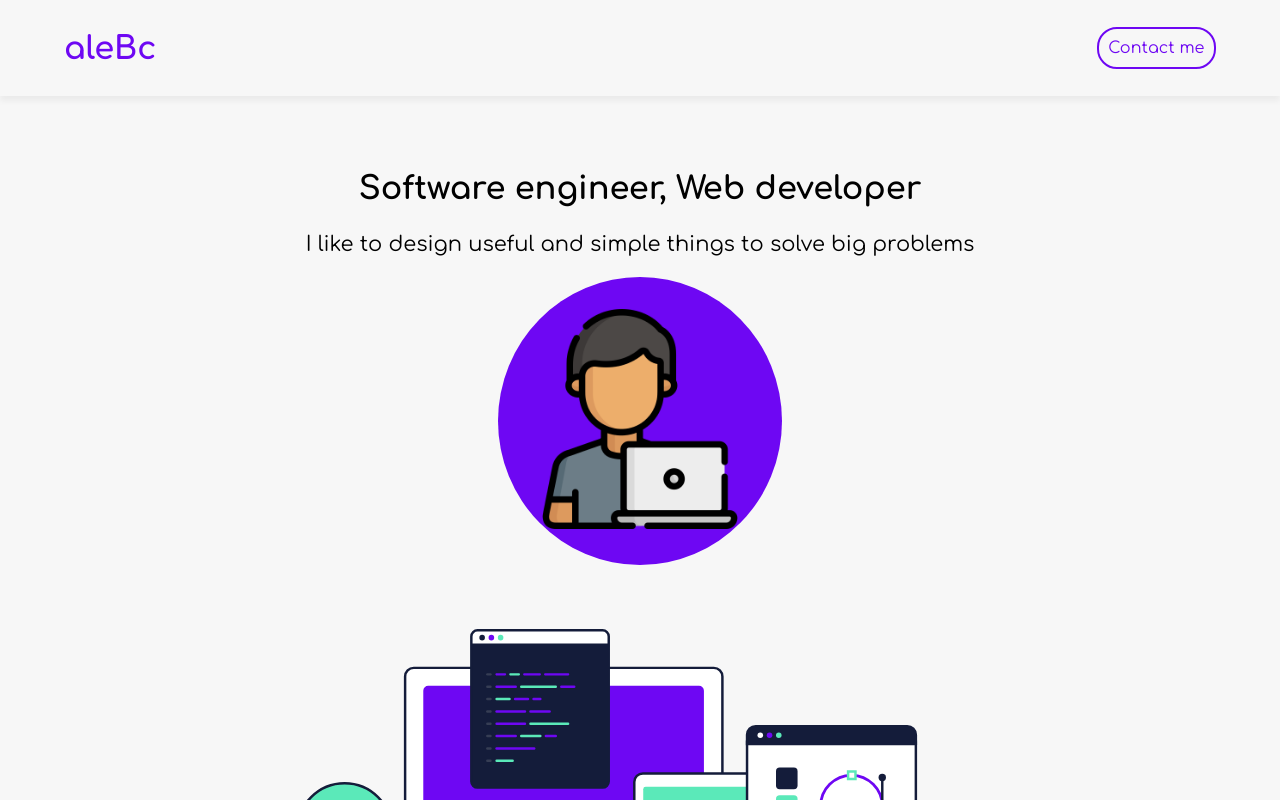
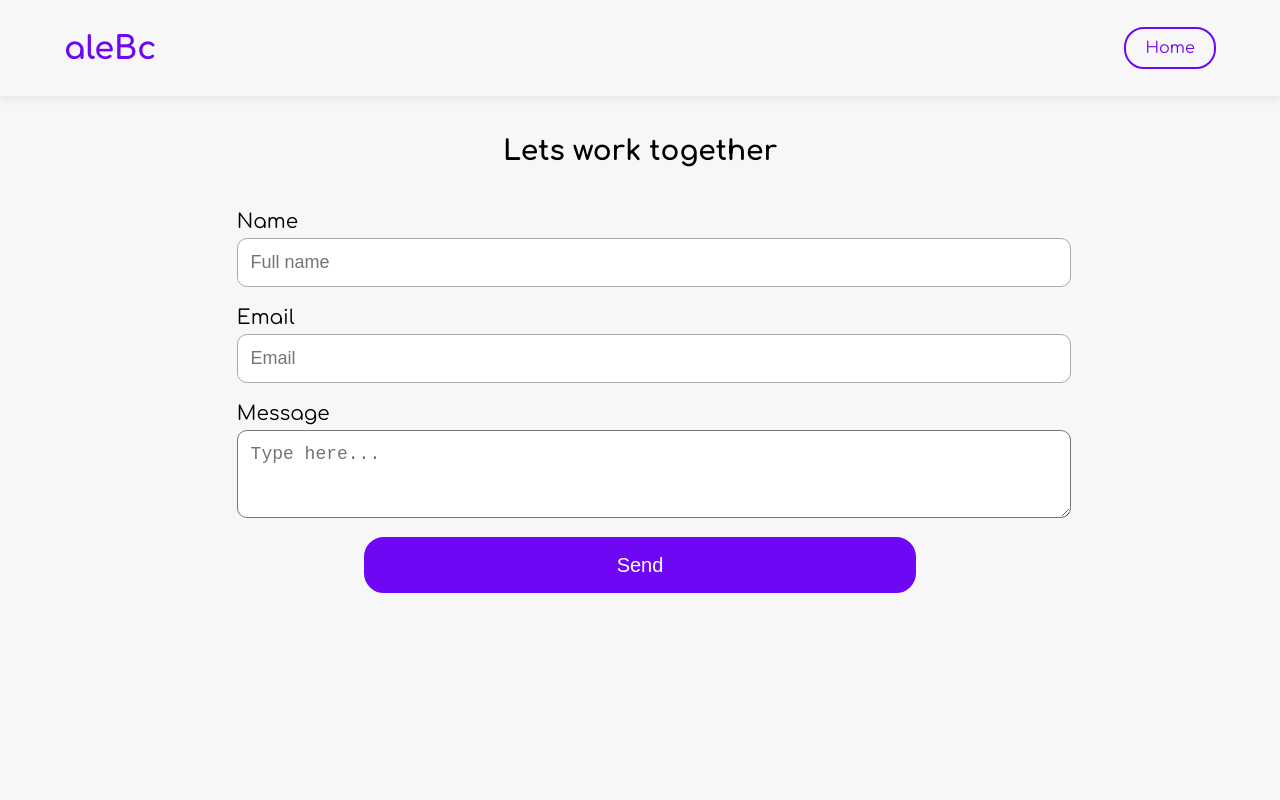
Before and after one commit to alebc96/portafolio, a React (Vite) app: page /contact in a window 1280 px wide. Shown: the top 800 px of the page. Built offline with nearby package versions, Linux system fonts and the light colour scheme.

Commit message:
another commit

```diff
--- a/src/App.tsx
+++ b/src/App.tsx
@@ -1,23 +1,23 @@
 import './App.css'
-import AboutMe from './components/aboutme/AboutMe'
-import Footer from './components/footer/Footer'
-import ContactForm from './components/form/ContactForm'
+import { Routes, Route } from 'react-router-dom'
+import HomePage from './pages/HomePage'
+import ContactForm from './components/form/ContactForm';
 import Header from './components/header/Header'
-import Presentation from './components/presentation/Presentation'
-import { Proyects } from './components/proyects/Proyects'
-import Skills from './components/skills/Skills'
 
 function App() {
 
   return (
     < >
-      <Header></Header>
-      <AboutMe></AboutMe>
-      <Presentation></Presentation>
-      <Skills></Skills>
-      <Proyects></Proyects>
-      <ContactForm></ContactForm>
-      <Footer></Footer>
+      <Routes>
+        <Route path='/' element={<HomePage></HomePage>}/>
+        <Route path='contact' element={
+          <>
+            <Header></Header>
+            <ContactForm></ContactForm>
+          </>
+        }/>
+      </Routes>
+
     </>
   )
 }
--- a/src/components/form/ContactForm.css
+++ b/src/components/form/ContactForm.css
@@ -1,25 +1,31 @@
-.form-container{
-    width: 100%;
+.form-container {
+    width: 90%;
+    height: 60%;
     margin: 0 auto;
 }
 
-.form-body{
+.form-body {
     width: 100%;
-    margin-top: 4rem;
+    margin-top: 1rem;
     display: flex;
     flex-direction: column;
     justify-content: center;
     gap: 0.6rem;
     align-items: center;
 }
-.input-container{
-    width: 80%;
+
+.form-body>h2 {
+    font-size: 28px
+}
+
+.input-container {
+    width: 70%;
     display: flex;
     flex-direction: column;
     justify-content: space-between;
 }
 
-.input-container > input{
+.input-container>input {
     width: 100%;
     padding: 0.8rem;
     font-size: 18px;
@@ -27,26 +33,30 @@
     border-radius: 10px;
 }
 
-.input-container > label{
+.input-container>label {
     font-size: 20px;
     margin-bottom: 5px;
     margin-top: 10px;
 }
 
-.input-container > textarea{
+.input-container>textarea {
     width: 100%;
     padding: 0.8rem;
     font-size: 18px;
     border-radius: 10px;
 }
 
-.button-container{
+.button-container {
     width: 80%;
+    display: flex;
+    justify-content: center;
+    align-items: center;
 }
 
-.button-container > button{
+.button-container>button {
     padding: 0.9rem;
-    width: 40%;
+    width: 60%;
+    margin-top: 0.6rem;
     border-radius: 20px;
     font-size: 20px;
     background-color: #6E07F3;
@@ -55,13 +65,18 @@
     transition: 0.4s ease-out;
 }
 
-.button-container > button:hover{
+.button-container>button:hover {
     background-color: transparent;
     border: 2px solid #6E07F3;
     color: #6E07F3;
 }
 
-.input-container > input:focus,
-.input-container > textarea:focus {
-  border-color: #6E07F3;
+.input-container input:focus,
+.input-container textarea:focus {
+    border: none;
 }
+
+.span-error{
+    margin-top: 5px;
+    color: #dd3232;
+}
--- a/src/components/form/ContactForm.tsx
+++ b/src/components/form/ContactForm.tsx
@@ -1,49 +1,115 @@
-import { useState } from 'react'
+import { useRef, useState } from 'react'
+
 import './ContactForm.css'
+import emailjs from '@emailjs/browser';
+import { ToastContainer, toast } from 'react-toastify';
+import 'react-toastify/dist/ReactToastify.css';
+
 
 const ContactForm = () => {
-  const [formData, setFormData] = useState({name: '', email: '', message: ''});
+  const [name, setName] = useState(true)
+  const [email, setEmail] = useState(true)
+  const [message, setMessage] = useState(true)
 
-  const handleSubmit = (e: any) =>{
-    e.preventDefault()
-    alert(formData.message)
+
+  const form = useRef<HTMLFormElement>(null);
+
+  const sendEmail =(e: React.FormEvent<HTMLFormElement>)=>{
+    e.preventDefault();
+    if(form.current){
+      const formValues = new FormData(form.current);
+      if(formValues.get('user_name') == ''){
+        setName(false)
+      }else{
+        setName(true)
+      }
+      if(formValues.get('user_email') == ''){
+        setEmail(false)
+      }else{
+        setEmail(true)
+      }
+      if(formValues.get('message') == ''){
+        setMessage(false)
+      }else{
+        setMessage(true)
+      }
+      if(formValues.get('user_name') == '' || formValues.get('user_email') == ''|| formValues.get('message') == ''){
+        errorNotify()
+        return
+      }
+      emailjs.sendForm("alebc96", "template_rawlgzp", form?.current, "DpTKhJuqLI7RgRYAV")
+      .then(()=>{
+        notify();
+        setMessage(true)
+        setName(true)
+        setEmail(true)
+        form.current?.reset();
+      }),(error: Error)=>{
+        errorEmailNotify()
+        console.log(error)
+      }
+    }
   }
 
-  const handleChange = (e: React.ChangeEvent<HTMLInputElement>) =>{
-    const name = e.target?.name
-    const value = e.target?.value
-    setFormData({...formData, [name]: value})
-    console.log(formData)
-  }
+  const notify = () => toast.info("Thanks for writing me :D", {
+    position: "top-right",
+    autoClose: 1500,
+    hideProgressBar: false,
+    closeOnClick: true,
+    pauseOnHover: true,
+    draggable: true,
+    progress: undefined,
+    theme: "light",
+    });
 
-  const handleChangeTextArea = (e: React.ChangeEvent<HTMLTextAreaElement>) =>{
-    const value = e.target?.value
-    setFormData({...formData, ['message']: value})
-    console.log(formData)
-  }
+  const errorNotify = () => toast.error("Introduce vallid data, please. =D",{
+    position: "top-right",
+    autoClose: 1500,
+    hideProgressBar: false,
+    closeOnClick: true,
+    pauseOnHover: true,
+    draggable: true,
+    progress: undefined,
+    theme: "light",
+  })
+
+  const errorEmailNotify = () => toast.error("Something is wrong :(",{
+    position: "top-right",
+    autoClose: 1500,
+    hideProgressBar: false,
+    closeOnClick: true,
+    pauseOnHover: true,
+    draggable: true,
+    progress: undefined,
+    theme: "light",
+  })
+
 
   return (
     <div className='form-container'>
-      <form className='form-body' onSubmit={handleSubmit}>
+      <form ref={form} className='form-body' onSubmit={sendEmail}>
       <h2>Lets work together</h2>
         <div className='input-container'>
           <label>Name</label>
-          <input type="text" name='name' onChange={handleChange} value={formData.name} placeholder='Full name' />
+          <input type="text" name='user_name' placeholder='Full name'/>
+          {name ? '' : <span className='span-error'>Name is required</span>}
         </div>
         <div className='input-container'>
           <label>Email</label>
-            <input type="email" name='email' onChange={handleChange} value={formData.email} placeholder='email' />
+            <input type="Email" name='user_email' placeholder='Email' />
+            {email ? '' : <span className='span-error'>Email is required</span>}
         </div>
 
         <div className='input-container'>
           <label>Message</label>
-          <textarea name='message' id='' onChange={handleChangeTextArea} value={formData.message} color='30' rows={10} placeholder='type here...'></textarea>
+          <textarea name='message' id='message'  color='30' rows={3} placeholder='Type here...'></textarea>
+          {message ? '' :  <span className='span-error'>Please introduce a message</span>}
         </div>
         <div className="button-container">
           <button type='submit'>Send</button>
         </div>
-
       </form>
+      <ToastContainer/>
     </div>
   )
 }
--- a/src/components/header/Header.css
+++ b/src/components/header/Header.css
@@ -16,7 +16,7 @@
 
 .header-right > a{
     border: 2px solid #6E07F3;
-    padding: 0.6rem;
+    padding: 0.6rem 1.2rem;
     text-decoration: none;
     border-radius: 20px;
     color: #6E07F3;
@@ -25,7 +25,6 @@
 
 .header-right > a:hover{
     border: 2px solid #6E07F3;
-    padding: 0.6rem;
     background-color: #6E07F3;
     text-decoration: none;
     border-radius: 20px;
--- a/src/components/header/Header.tsx
+++ b/src/components/header/Header.tsx
@@ -1,11 +1,14 @@
 import './Header.css'
+import { Link, useLocation } from 'react-router-dom'
 
 const Header = () => {
+  const location = useLocation()
+  console.log(location.pathname == '/contact')
   return (
     <nav className='header-container'>
         <h1>aleBc</h1>
         <div className="header-right">
-            <a href="#">Contact me</a>
+          {location.pathname == '/contact' ? <Link to="/">Home</Link> : <Link to="/contact">Contact me</Link>}
         </div>
     </nav>
   )
--- a/src/components/proyects/ProjectCard.css
+++ b/src/components/proyects/ProjectCard.css
@@ -37,6 +37,13 @@
     height: 40px;
 }
 
+.title{
+    text-align: center;
+    width: 100%;
+    display: flex;
+    justify-content: center;
+}
+
 .title > h4{
     color: #fff;
     font-size: 22px;
@@ -56,7 +63,7 @@
     font-weight: 600;
     border: 1px solid #fff;
     padding: 8px 16px;
-    border-radius: 10px;
+    border-radius: 20px;
     transition: 0.4s ease-out;
 }
 
@@ -69,6 +76,7 @@
 .tech-tools{
     width: 80%;
     display: flex;
+
     justify-content: center;
     align-items: center;
     gap: 6px;
--- a/src/components/proyects/ProjectCard.tsx
+++ b/src/components/proyects/ProjectCard.tsx
@@ -18,7 +18,7 @@ export const ProjectCard = ({project}: ProjectProps) => {
         </div>
         <div className="tech-tools">
           {project.tools.map(el=>(
-            <p>{el}</p>
+            <p key={el}>{el}</p>
           ))}
         </div>
       </div>
--- /dev/null
+++ b/src/pages/HomePage.tsx
@@ -0,0 +1,23 @@
+import AboutMe from "../components/aboutme/AboutMe"
+import Footer from "../components/footer/Footer"
+import ContactForm from "../components/form/ContactForm"
+import Header from "../components/header/Header"
+import Presentation from "../components/presentation/Presentation"
+import { Proyects } from "../components/proyects/Proyects"
+import Skills from "../components/skills/Skills"
+
+const HomePage = () => {
+  return (
+    <>
+    <Header></Header>
+      <AboutMe></AboutMe>
+      <Presentation></Presentation>
+      <Skills></Skills>
+      <Proyects></Proyects>
+      <ContactForm></ContactForm>
+      <Footer></Footer>
+    </>
+  )
+}
+
+export default HomePage
--- /dev/null
+++ b/src/types/Form.ts
@@ -0,0 +1,5 @@
+export default interface Form{
+    user_name: string,
+    user_email: string,
+    message: string
+}
--- /dev/null
+++ b/src/types/Valids.ts
@@ -0,0 +1,5 @@
+export default interface Valids{
+    name: boolean,
+    email: boolean,
+    message: boolean
+}
```
Also changed, not shown: package.json (+9 -1 lines), src/main.tsx (+4 -3 lines), 1 other file (tests, documents, lock files or other folders).
